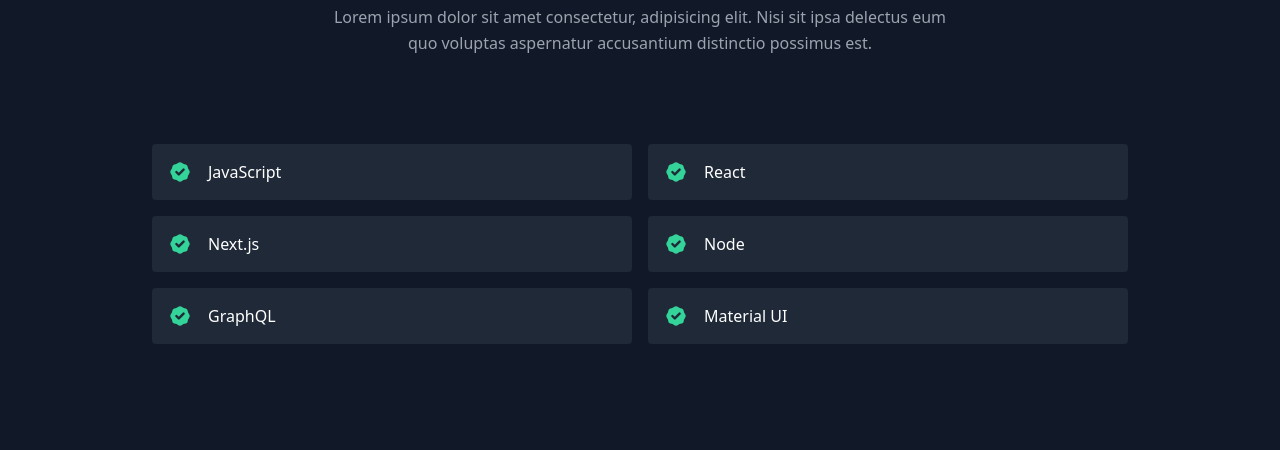
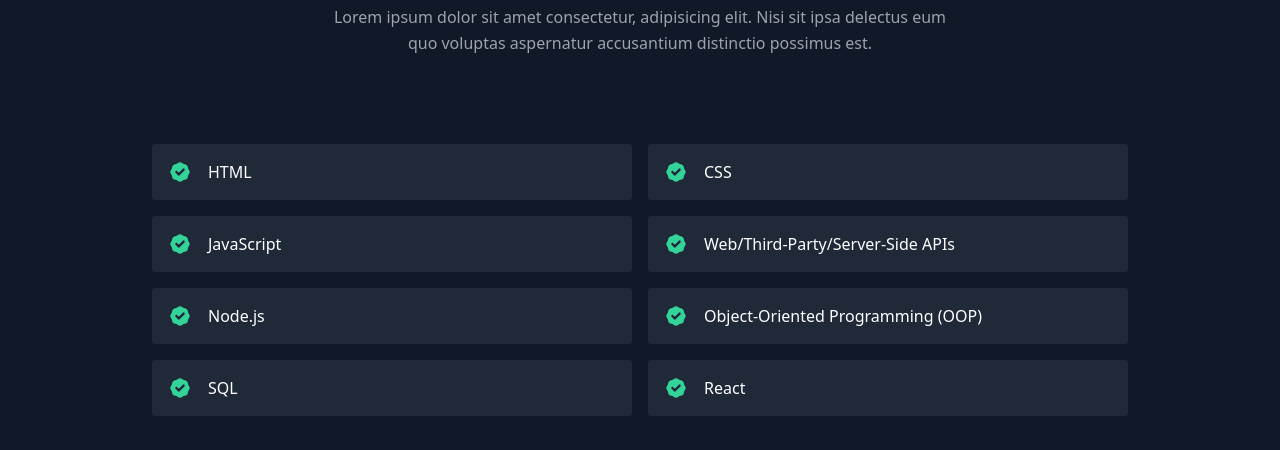
Before and after one commit to richardwilborn/React-Portfolio, a React (Create React App) app: page / in a window 1280 px wide. Shown: the part 1420-1870 px from the top of the page. Built offline with nearby package versions, Linux system fonts and the light colour scheme; grey boxes are pictures that could not be loaded.

Commit message:
updated skills

```diff
--- a/src/data.js
+++ b/src/data.js
@@ -51,10 +51,12 @@
 ];
 
 export const skills = [
+  "HTML",
+  "CSS",
   "JavaScript",
+  "Web/Third-Party/Server-Side APIs",
+  "Node.js",
+  "Object-Oriented Programming (OOP)",
+  "SQL",
   "React",
-  "Next.js",
-  "Node",
-  "GraphQL",
-  "Material UI",
 ];
```
